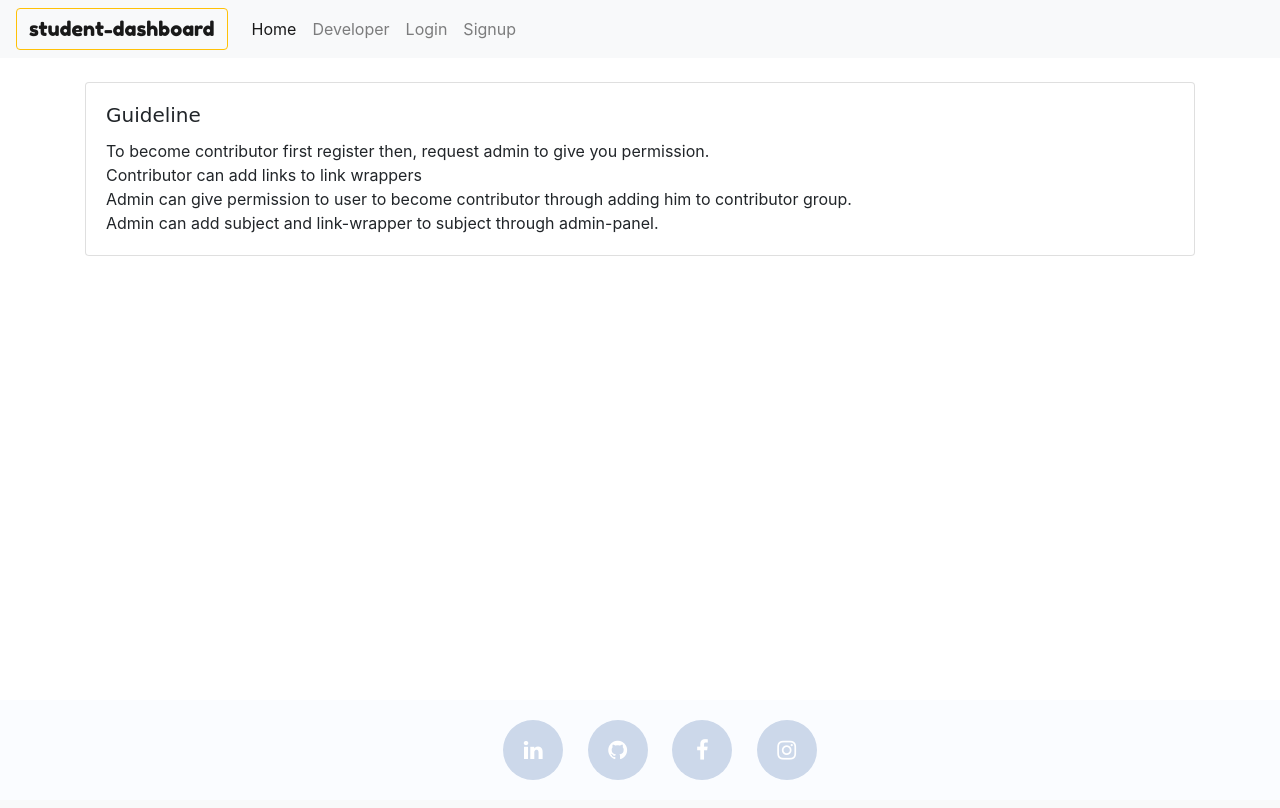
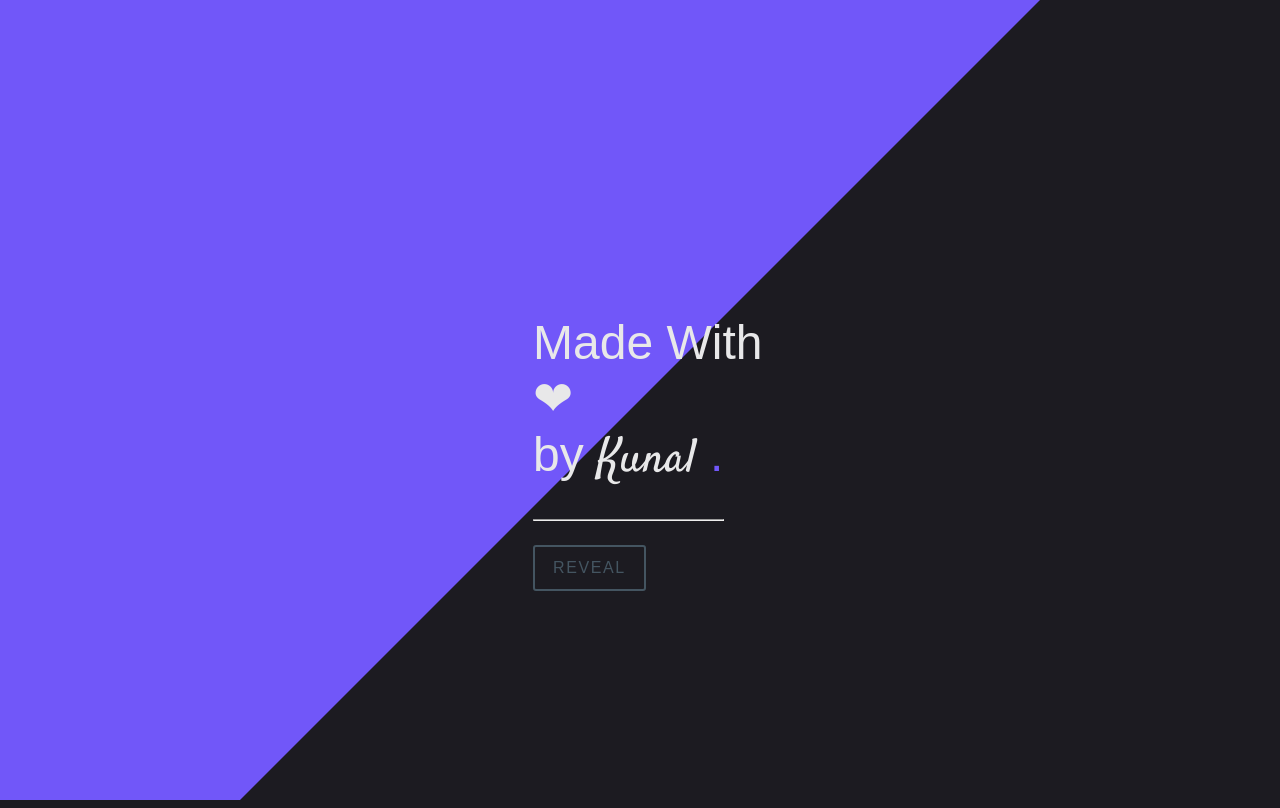
Before and after one commit to rationa-kunal/student-dashboard, a Django app: page / in a window 1280 px wide. Before the commit the page ends 780 px from the top, so only its background shows below. Run offline with Django 3.2, Linux system fonts and the light colour scheme; data that the repository does not hold is empty; some libraries are stand-ins or nearby versions; some web fonts are replaced.

Commit message:
added some more style

```diff
--- a/student-dashboard/settings.py
+++ b/student-dashboard/settings.py
@@ -101,9 +101,13 @@ USE_TZ = True
 # Static files (CSS, JavaScript, Images)
 # https://docs.djangoproject.com/en/1.8/howto/static-files/
 
+STATICFILES_DIRS = [
+    os.path.join(BASE_DIR, 'static_cdn/')
+]
+
 STATIC_URL = '/static/'
 
-
+STATIC_ROOT = os.path.join(BASE_DIR, 'static_cdn/')
 
 
 
--- a/subject/admin.py
+++ b/subject/admin.py
@@ -1,7 +1,8 @@
 from django.contrib import admin
-from .models import Subject, LinkWrapper, Link
+from .models import Subject, LinkWrapper, Link, Tag
 
 
 admin.site.register(Subject)
 admin.site.register(Link)
 admin.site.register(LinkWrapper)
+admin.site.register(Tag)
--- /dev/null
+++ b/subject/templates/subject/greeting.html
@@ -0,0 +1,316 @@
+<!DOCTYPE html>
+<html>
+<head>
+	<title>dashboard</title>
+
+	<link href="https://fonts.googleapis.com/css?family=Satisfy" rel="stylesheet">
+    <!--{% load static %}-->
+	<!--<link rel="stylesheet" type="text/css" href="{% static 'subject/css/greeting_style.css' %}">-->
+	<!--<link rel="stylesheet" type="text/css" href="{% static 'subject/css/button.css' %}">-->
+    <style>
+
+
+
+        body {
+  -webkit-font-feature-settings: "kern" 1;
+          font-feature-settings: "kern" 1;
+  -webkit-font-kerning: normal;
+          font-kerning: normal;
+  text-rendering: optimizeLegibility;
+  -webkit-font-smoothing: antialiased;
+  -moz-osx-font-smoothing: grayscale;
+}
+
+.Title {
+  font-family: "Gilroy ExtraBold", sans-serif;
+  font-style: normal;
+  font-weight: normal;
+}
+
+.Title-cursive {
+  font-family: "Kaushan Script", cursive;
+  font-style: normal;
+  font-weight: normal;
+}
+
+body, html {
+  width: 100%;
+  height: 100%;
+}
+
+body {
+  background-color: #1C1B21;
+  color: #E8E8E9;
+  display: -webkit-box;
+  display: -ms-flexbox;
+  display: flex;
+  -webkit-box-pack: center;
+      -ms-flex-pack: center;
+          justify-content: center;
+  -webkit-box-align: center;
+      -ms-flex-align: center;
+          align-items: center;
+  overflow: hidden;
+}
+body::before {
+  content: '';
+  display: block;
+  position: absolute;
+  background-color: #7157F9;
+  width: 400vw;
+  height: 100vh;
+  top: 0;
+  left: 50%;
+  z-index: -1;
+  -webkit-transform: skewX(-45deg) translateX(-100%) scaleX(0);
+          transform: skewX(-45deg) translateX(-100%) scaleX(0);
+  will-change: transform;
+  -webkit-animation: revealBG 1400ms cubic-bezier(0.19, 1, 0.22, 1) forwards;
+          animation: revealBG 1400ms cubic-bezier(0.19, 1, 0.22, 1) forwards;
+}
+
+.Title {
+  font-size: 3rem;
+  opacity: 0;
+  -webkit-transform: translate(0%, 100%) matrix(1, 0, 0, 1, 0, 0);
+          transform: translate(0%, 100%) matrix(1, 0, 0, 1, 0, 0);
+  will-change: opacity, transform;
+  -webkit-animation: revealText 1000ms cubic-bezier(0.7, 0, 0.3, 1) forwards 400ms;
+          animation: revealText 1000ms cubic-bezier(0.7, 0, 0.3, 1) forwards 400ms;
+}
+
+.Title-mask {
+  display: block;
+  position: relative;
+  text-align: start;
+  overflow: hidden;
+}
+
+.Title-line {
+  display: inline-block;
+  opacity: 0;
+  -webkit-transform: translate(0%, 100%) matrix(1, 0, 0, 1, 0, 0);
+          transform: translate(0%, 100%) matrix(1, 0, 0, 1, 0, 0);
+  will-change: opacity, transform;
+  -webkit-animation: revealText 1000ms cubic-bezier(0.7, 0, 0.3, 1) forwards;
+          animation: revealText 1000ms cubic-bezier(0.7, 0, 0.3, 1) forwards;
+}
+
+.Title-dot {
+  color: #7157F9;
+  -webkit-transform-origin: 50% 80%;
+          transform-origin: 50% 80%;
+  -webkit-transform: scale(0);
+          transform: scale(0);
+  display: inline-block;
+  -webkit-animation: revealDot 300ms cubic-bezier(0.19, 1, 0.22, 1) forwards 2000ms;
+          animation: revealDot 300ms cubic-bezier(0.19, 1, 0.22, 1) forwards 2000ms;
+}
+
+.Title-mask:nth-child(1) .Title-line {
+  -webkit-animation-delay: 400ms;
+          animation-delay: 400ms;
+}
+
+.Title-mask:nth-child(2) .Title-line {
+  -webkit-animation-delay: 800ms;
+          animation-delay: 800ms;
+}
+
+.Title-mask:nth-child(3) .Title-line {
+  -webkit-animation-delay: 1200ms;
+          animation-delay: 1200ms;
+}
+
+@-webkit-keyframes revealBG {
+  from {
+    -webkit-transform: skewX(-45deg) translateX(-100%) scaleX(0);
+            transform: skewX(-45deg) translateX(-100%) scaleX(0);
+  }
+  to {
+    -webkit-transform: skewX(-45deg) translateX(-100%) scaleX(1);
+            transform: skewX(-45deg) translateX(-100%) scaleX(1);
+  }
+}
+
+@keyframes revealBG {
+  from {
+    -webkit-transform: skewX(-45deg) translateX(-100%) scaleX(0);
+            transform: skewX(-45deg) translateX(-100%) scaleX(0);
+  }
+  to {
+    -webkit-transform: skewX(-45deg) translateX(-100%) scaleX(1);
+            transform: skewX(-45deg) translateX(-100%) scaleX(1);
+  }
+}
+@-webkit-keyframes revealDot {
+  from {
+    -webkit-transform: scale(0);
+            transform: scale(0);
+  }
+  to {
+    -webkit-transform: scale(1);
+            transform: scale(1);
+  }
+}
+@keyframes revealDot {
+  from {
+    -webkit-transform: scale(0);
+            transform: scale(0);
+  }
+  to {
+    -webkit-transform: scale(1);
+            transform: scale(1);
+  }
+}
+@-webkit-keyframes revealText {
+  from {
+    opacity: 0;
+    -webkit-transform: translate(0%, 100%) matrix(1, 0, 0, 1, 0, 0);
+            transform: translate(0%, 100%) matrix(1, 0, 0, 1, 0, 0);
+  }
+  to {
+    opacity: 1;
+    -webkit-transform: translate(0%, 0%) matrix(1, 0, 0, 1, 0, 0);
+            transform: translate(0%, 0%) matrix(1, 0, 0, 1, 0, 0);
+  }
+}
+@keyframes revealText {
+  from {
+    opacity: 0;
+    -webkit-transform: translate(0%, 100%) matrix(1, 0, 0, 1, 0, 0);
+            transform: translate(0%, 100%) matrix(1, 0, 0, 1, 0, 0);
+  }
+  to {
+    opacity: 1;
+    -webkit-transform: translate(0%, 0%) matrix(1, 0, 0, 1, 0, 0);
+            transform: translate(0%, 0%) matrix(1, 0, 0, 1, 0, 0);
+  }
+}
+
+
+@-webkit-keyframes stripe-slide {
+  0% {
+    background-position: 0% 0;
+  }
+  100% {
+    background-position: 100% 0;
+  }
+}
+@keyframes stripe-slide {
+  0% {
+    background-position: 0% 0;
+  }
+  100% {
+    background-position: 100% 0;
+  }
+}
+
+
+.btn-text{
+  font-size: 16px;
+}
+
+.Title-cursive{
+  font-family: 'Satisfy', cursive;
+}
+
+
+* {
+  box-sizing: border-box;
+}
+
+body {
+  padding-top: 100px;
+  text-align: center;}
+
+[data-wipe] {
+  display: inline-block;
+  padding: 12px 18px;
+  text-decoration: none;
+  position: relative;
+  border: 2px solid #445561;
+  border-radius: 3px;
+  text-transform: uppercase;
+  letter-spacing: 0.1em;
+  text-align: left;
+  color: #445561;
+  overflow: hidden;
+}
+[data-wipe]:before, [data-wipe]:after {
+  content: attr(data-wipe);
+  padding-top: inherit;
+  padding-bottom: inherit;
+  white-space: nowrap;
+  position: absolute;
+  top: 0;
+  overflow: hidden;
+  color: #F1F1F2;
+  background: #445561;
+}
+[data-wipe]:before {
+  left: 0;
+  text-indent: 18px;
+  width: 0;
+}
+[data-wipe]:after {
+  padding-left: inherit;
+  padding-right: inherit;
+  left: 100%;
+  text-indent: calc(-100% - 36px);
+  transition: 0.2s ease-in-out;
+}
+[data-wipe]:hover:before {
+  width: 100%;
+  transition: width 0.2s ease-in-out;
+}
+[data-wipe]:hover:after {
+  left: 0;
+  text-indent: 0;
+  transition: 0s 0.2s ease-in-out;
+}
+
+
+
+
+    </style>
+</head>
+<body>
+
+
+
+<h1 class="Title">
+Made With
+<br>
+ &#10084;
+ <br>
+  by
+  <span class="Title-cursive">Kunal</span>
+  <span class="Title-dot">.</span>
+  <hr>
+  <a href="{% url 'homepage' %}" class="btn Title-dot btn-text" data-wipe="Reveal">Reveal</a>
+  </h1>
+
+<script
+  src="https://code.jquery.com/jquery-3.3.1.min.js"
+  integrity="sha256-FgpCb/KJQlLNfOu91ta32o/NMZxltwRo8QtmkMRdAu8="
+  crossorigin="anonymous"></script>
+<!--{% load static %}-->
+<!--<script type="text/javascript" src="{% static 'subject/js/button.js' %}"></script>-->
+<!--<script type="text/javascript" src="{% static 'subject/js/greeting_js.js' %}"></script>-->
+
+<script>
+    var listHTML = $(".Title").html();
+var listItems = listHTML.split("<br>");
+$(".Title").html("");
+$.each(listItems, function(i, v) {
+  var item =
+    '<div class="Title-mask"><span class="Title-line">' + v + "</span></div>";
+  $(".Title").append(item);
+});
+
+
+</script>
+
+</body>
+</html>
--- a/subject/templates/subject/subject_list.html
+++ b/subject/templates/subject/subject_list.html
@@ -1,7 +1,7 @@
 {% extends 'base.html' %}
 
 
-{% block title %} Signup {% endblock %}
+{% block title %} cse {% endblock %}
 
 
 {% block content %}
@@ -49,7 +49,7 @@
                 <h5 class="card-title">{{ subject.title }}</h5>
                 <p class="card-text">{{ subject.description }}</p>
                 {% for link_wrapper in subject.linkwrapper_set.all %}
-                <a href="{{ link_wrapper.id }}" class="btn btn-light">{{ link_wrapper.title }}</a>
+                <a href="{% url 'list_of_links' link_wrapper.id %}" class="btn btn-light">{{ link_wrapper.title }}</a>
                 {% endfor %}
             </div>
         </div>
--- a/subject/urls.py
+++ b/subject/urls.py
@@ -1,11 +1,12 @@
 from django.conf.urls import include, url
-from .views import list_links, list_subject, like, dislike
+from . import views
 
 
 urlpatterns = [
-    url(r'(?P<wrapper_id>[0-9]+)/$', list_links, name='list_of_links'),
-    url(r'(?P<wrapper_id>[0-9]+)/add_link$', list_links, name='add_link'),
-    url(r'(?P<wrapper_id>[0-9]+)/(?P<link_id>[0-9]+)/like$', like, name='like'),
-    url(r'(?P<wrapper_id>[0-9]+)/(?P<link_id>[0-9]+)/dislike$', dislike, name='dislike'),
-    url(r'^$', list_subject, name='homepage'),
+    url(r's/$', views.list_subject, name='homepage'),
+    url(r's/link/(?P<link_id>[0-9]+)/$', views.link_detail, name='link_detail'),
+    url(r's/(?P<wrapper_id>[0-9]+)/$', views.list_links, name='list_of_links'),
+    url(r's/(?P<wrapper_id>[0-9]+)/add_link$', views.list_links, name='add_link'),
+    url(r's/(?P<wrapper_id>[0-9]+)/(?P<link_id>[0-9]+)/like$', views.like, name='like'),
+    url(r's/(?P<wrapper_id>[0-9]+)/(?P<link_id>[0-9]+)/dislike$', views.dislike, name='dislike'),url(r'$', views.greeting, name='greeting'),
 ]
--- a/subject/views.py
+++ b/subject/views.py
@@ -2,8 +2,16 @@ from django.shortcuts import render, get_object_or_404, redirect
 from django.http import HttpResponse
 from django.contrib.auth.decorators import login_required
 
-from .models import Subject, LinkWrapper, Link, Like, Dislike
-from .forms import addLinkForm
+from .models import Subject, LinkWrapper, Link, Like, Dislike, Tag
+from .forms import addLinkForm, addTagForm
+
+
+
+
+def greeting(request):
+    return render(request, 'subject/greeting.html', {})
+
+
 
 
 def list_subject(request):
@@ -68,19 +76,46 @@ def dislike(request, wrapper_id, link_id):
 
 
 
-# def add_link(request, wrapper_id):
-#     wrapper = get_object_or_404(LinkWrapper, pk=wrapper_id)
-#
-#     if request.method == "POST":
-#         form = addLinkForm(request.POST)
-#
-#         if form.is_valid():
-#             title = form.cleaned_data['title']
-#             description = form.cleaned_data['description']
-#             contributor = form.cleaned_data['contributor']
-#             link = form.cleaned_data['link']
-#             new_link = Link(title=title, description=description, link=link, linkwrapper=wrapper, contributor=contributor)
-#             new_link.save()
-#             return redirect('list_of_links', wrapper_id=wrapper_id)
-#
-#     else:
+
+def link_detail(request, link_id):
+    link = get_object_or_404(Link, pk=link_id)
+    wrapper = link.linkwrapper
+    wrapper_id = wrapper.pk
+    form = False
+    context = {
+        'link' : link,
+        'form' : False,
+        'tags' : link.tag.all(),
+        'wrapper_id' : wrapper_id,
+    }
+
+    if not request.user.has_perm('subject.add_link'):
+        return render(request, 'subject/link_detail.html', context)
+
+    if request.method == "POST":
+        form = addTagForm(request.POST)
+
+        if form.is_valid():
+            title = form.cleaned_data['title']
+            choices = {'IP': 'imp',
+                       'PP': 'practical program',
+                       'PT': 'practical theory',
+                       'BF': 'by faculty',
+                       'VV': 'verified',
+                       'CL': 'cool',
+                       'GH': 'good handwriting'}
+            tag = get_object_or_404(Tag, title=choices[title])
+
+            if tag in link.tag.all():
+                return redirect('list_of_links', wrapper_id=wrapper_id)
+
+            link.tag.add(tag)
+
+            return redirect('list_of_links', wrapper_id=wrapper_id)
+
+    else:
+        form = addTagForm()
+
+    context['form'] = form
+
+    return render(request, 'subject/link_detail.html', context)
```
Also changed, not shown: subject/forms.py (+9 -0 lines), subject/models.py (+17 -3 lines), subject/templates/subject/link_detail.html (added, +65 -0 lines).
